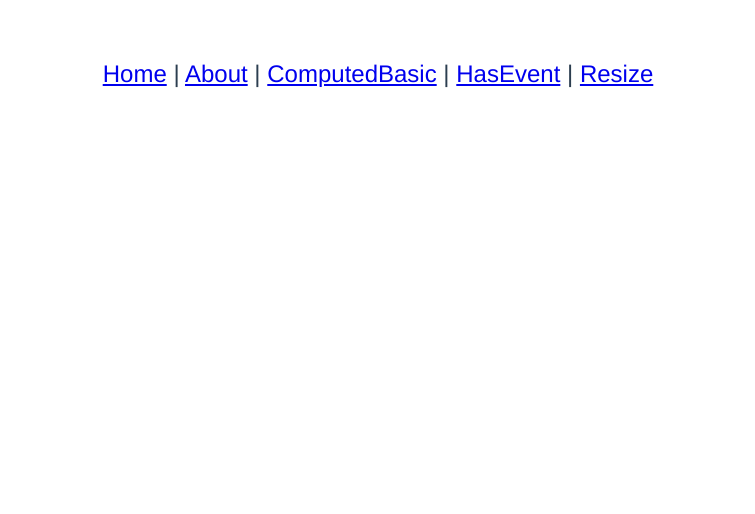
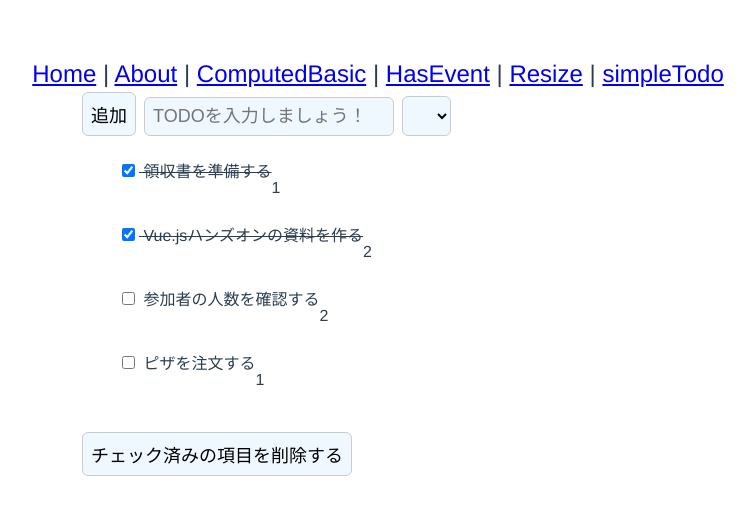
Before and after one commit to BoxPistols/KaeruVue, a Vue app: page /SimpleTodo in a window 1280 px wide. Shown: the top 514 px of the page, without its empty margins (262-1017 px from the left). Built offline with nearby package versions, Linux system fonts and the light colour scheme.

Commit message:
todo chenge 途中

```diff
--- a/src/App.vue
+++ b/src/App.vue
@@ -5,7 +5,8 @@
       <router-link to="/about">About</router-link> |
       <router-link to="/computedBasic">ComputedBasic</router-link> |
       <router-link to="/hasEvent">HasEvent</router-link> |
-      <router-link to="/resize">Resize</router-link>
+      <router-link to="/resize">Resize</router-link> |
+      <router-link to="/simpleTodo">simpleTodo</router-link>
     </div>
     <router-view/>
   </div>
--- a/src/router/index.js
+++ b/src/router/index.js
@@ -33,6 +33,11 @@ const routes = [
     name: 'resize',
     component: () => import('../views/Resize.vue')
   },
+  {
+    path: '/SimpleTodo',
+    name: 'SimpleTodo',
+    component: () => import('../views/SimpleTodo.vue')
+  },
 ]
 
 const router = new VueRouter({
--- /dev/null
+++ b/src/views/SimpleTodo.vue
@@ -0,0 +1,101 @@
+<template>
+<div>
+  <div id="todo">
+    <div>
+      <button type="button" name="button" v-on:click="addTodo(newItemTitle)">追加</button>
+      <!-- <input type="text" placeholder="TODOを入力しましょう！" v-model="newItemTitle" v-on:keyup.enter="addTodo(newItemTitle)"></p> -->
+      <input type="text" placeholder="TODOを入力しましょう！" v-model="newItemTitle">
+
+      <select v-on:change="addSel" v-model="selItem">
+        <option value="1">1</option>
+        <option value="2">2</option>
+      </select>
+
+    </div>
+    <ul>
+      <li v-for="item in items" :key="item.index">
+        <label v-bind:class="{ done: item.isChecked }">
+          <input type="checkbox" v-model="item.isChecked"> {{ item.title }}
+        </label>
+        <p>{{ item.selItem }}</p>
+      </li>
+    </ul>
+    <button v-on:click="deleteTodo()">チェック済みの項目を削除する</button>
+  </div>
+
+</div>
+</template>
+
+<script>
+export default {
+  data: () => ({
+    items: [{
+        title: '領収書を準備する',
+        isChecked: true,
+        selItem: 1,
+      },
+      {
+        title: 'Vue.jsハンズオンの資料を作る',
+        isChecked: true,
+        selItem: 2
+      },
+      {
+        title: '参加者の人数を確認する',
+        isChecked: false,
+        selItem: 2,
+      },
+      {
+        title: 'ピザを注文する',
+        isChecked: false,
+        selItem: 1,
+      },
+    ],
+    newItemTitle: '', //追加
+    active: false,
+  }),
+  methods: { //methodsオプションをまるっと追加
+    addTodo: function(newTitle) {
+      this.items.push({
+        title: newTitle,
+        isChecked: false
+      });
+      this.newItemTitle = ''
+    },
+    addSel: function() {
+      this.items.push({
+        selItem: this.selItem,
+      });
+    },
+    deleteTodo: function() {
+      this.items = this.items.filter(function(item) {
+        return item.isChecked === false //チェックが付いていないものはスルーする
+      });
+    },
+  },
+}
+</script>
+
+<style lang="stylus" scoped>
+#todo
+  max-width: 600px
+  margin: auto
+  text-align: left
+  font-size 16px
+li
+  line-height: 2;
+  list-style: none;
+  display: flex;
+  width: 100%
+
+.done
+  text-decoration: line-through
+input, button, select
+  margin 4px
+  outline none
+  border: 1px solid #ccc
+  font-size 18px
+  background none
+  background-color aliceblue
+  border-radius: 6px
+  padding 8px
+</style>
```
